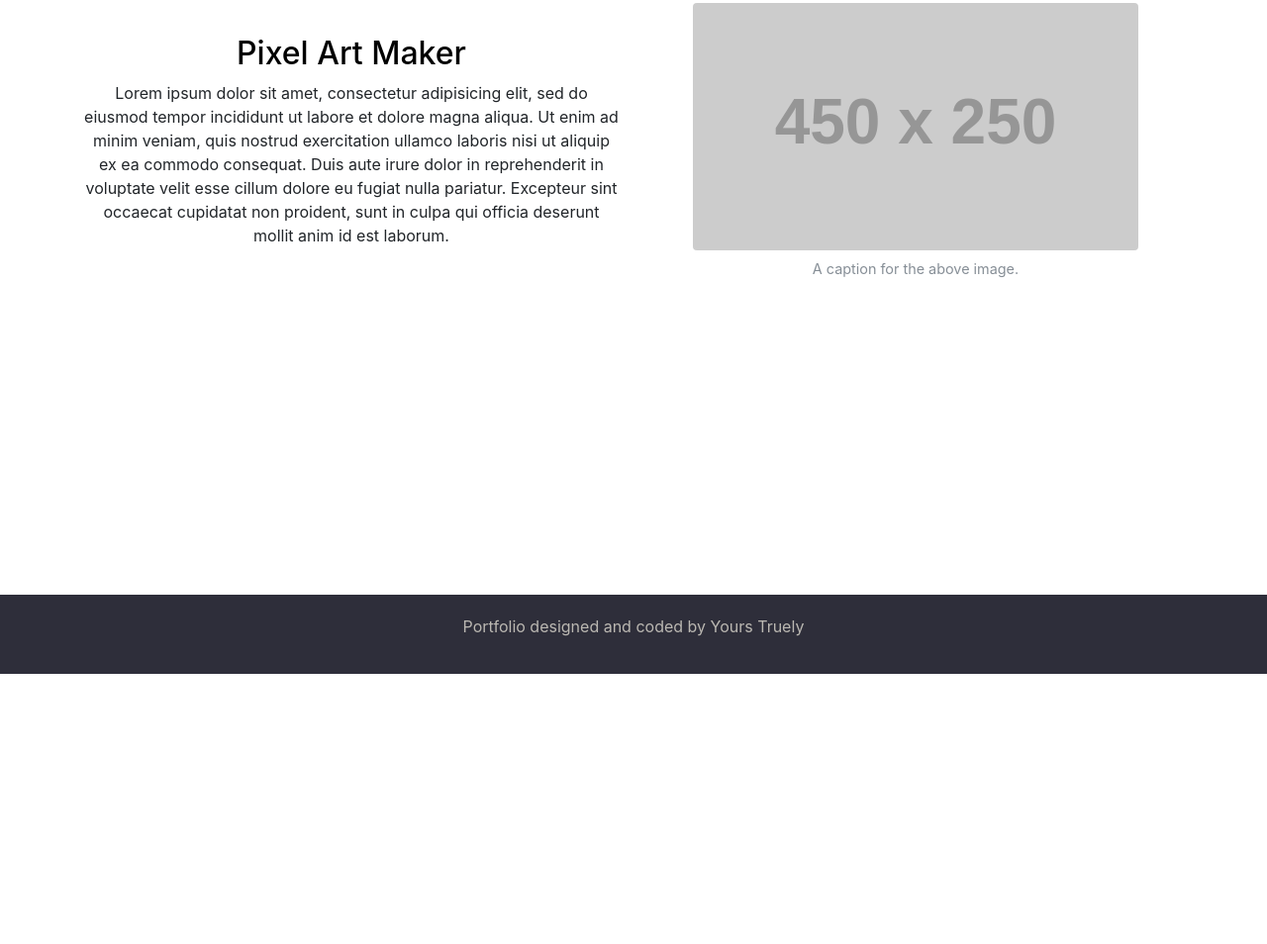
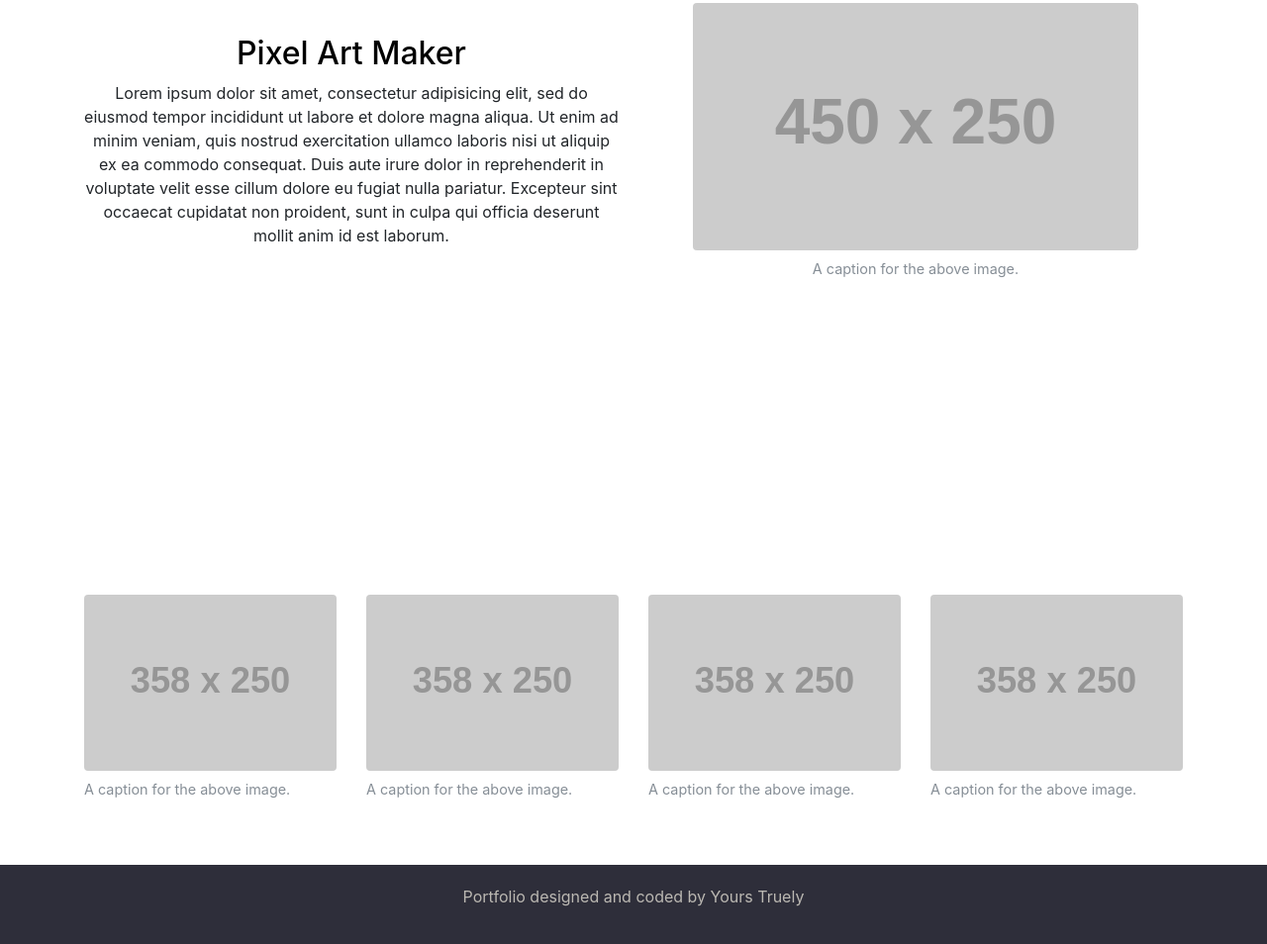
Before and after one commit to Mogzz/Portfolio, a plain HTML site: page src/index.html in a window 1280 px wide. Shown: the part 2015-2969 px from the top of the page at 99% size. Before the commit the page ends 2696 px from the top, so only its background shows below. Drawn offline with nearby package versions, Linux system fonts and the light colour scheme; placeholder pictures from the web are drawn by us.

Commit message:
add projects to index.html

```diff
--- a/src/index.html
+++ b/src/index.html
@@ -86,7 +86,32 @@
         </figure>
       </div>
     </div>
-
+    <div class="row">
+      <div class="col-md-3">
+        <figure class="figure">
+          <img src="http://via.placeholder.com/358x250" class="figure-img img-fluid rounded" alt="A generic square placeholder image with rounded corners in a figure.">
+          <figcaption class="figure-caption">A caption for the above image.</figcaption>
+        </figure>
+      </div>
+      <div class="col-md-3">
+        <figure class="figure">
+          <img src="http://via.placeholder.com/358x250" class="figure-img img-fluid rounded" alt="A generic square placeholder image with rounded corners in a figure.">
+          <figcaption class="figure-caption">A caption for the above image.</figcaption>
+        </figure>
+      </div>
+      <div class="col-md-3">
+        <figure class="figure">
+          <img src="http://via.placeholder.com/358x250" class="figure-img img-fluid rounded" alt="A generic square placeholder image with rounded corners in a figure.">
+          <figcaption class="figure-caption">A caption for the above image.</figcaption>
+        </figure>
+      </div>
+      <div class="col-md-3">
+        <figure class="firgure">
+          <img src="http://via.placeholder.com/358x250" class="figure-img img-fluid rounded" alt="A generic square placeholder image with rounded corners in a figure.">
+          <figcaption class="figure-caption">A caption for the above image.</figcaption>
+        </figure>
+      </div>
+    </div>
   </div>
   <!--End Container -->
   <footer class="bg-elegant-color-dark">
```
